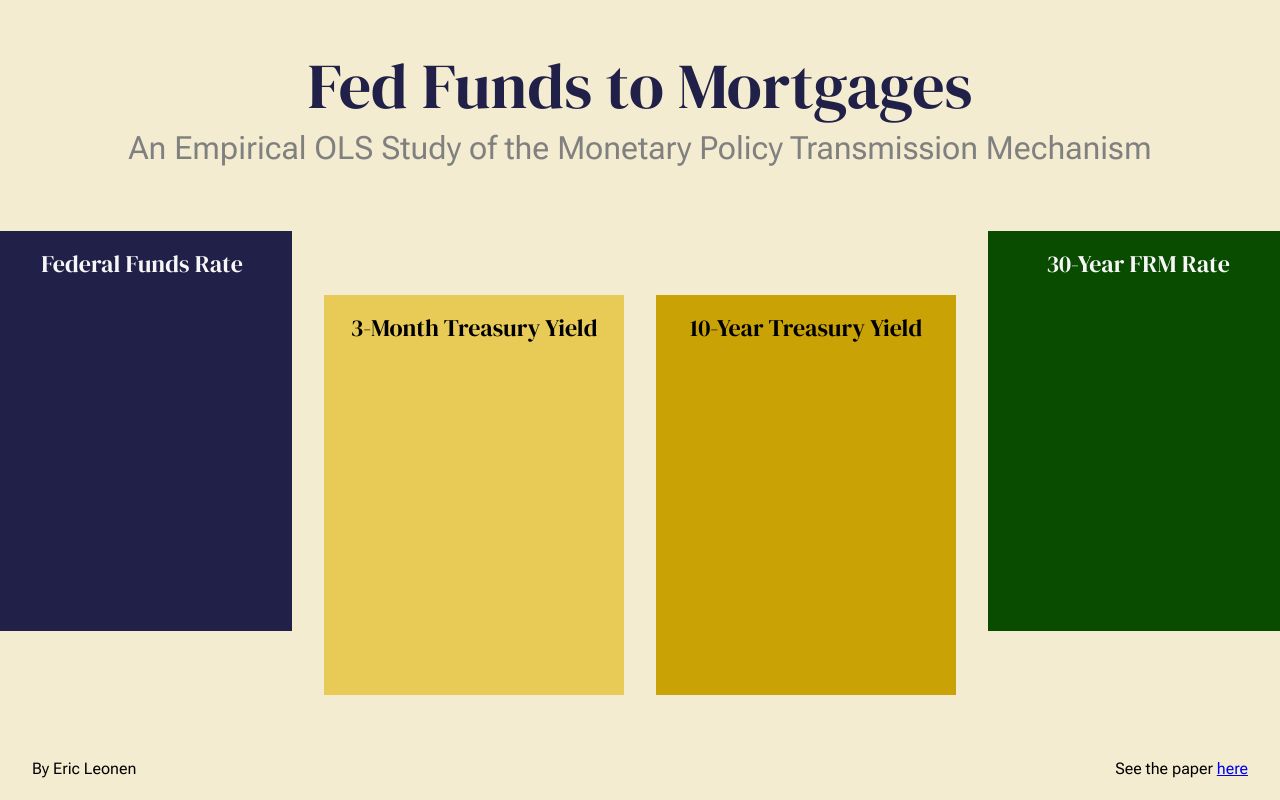
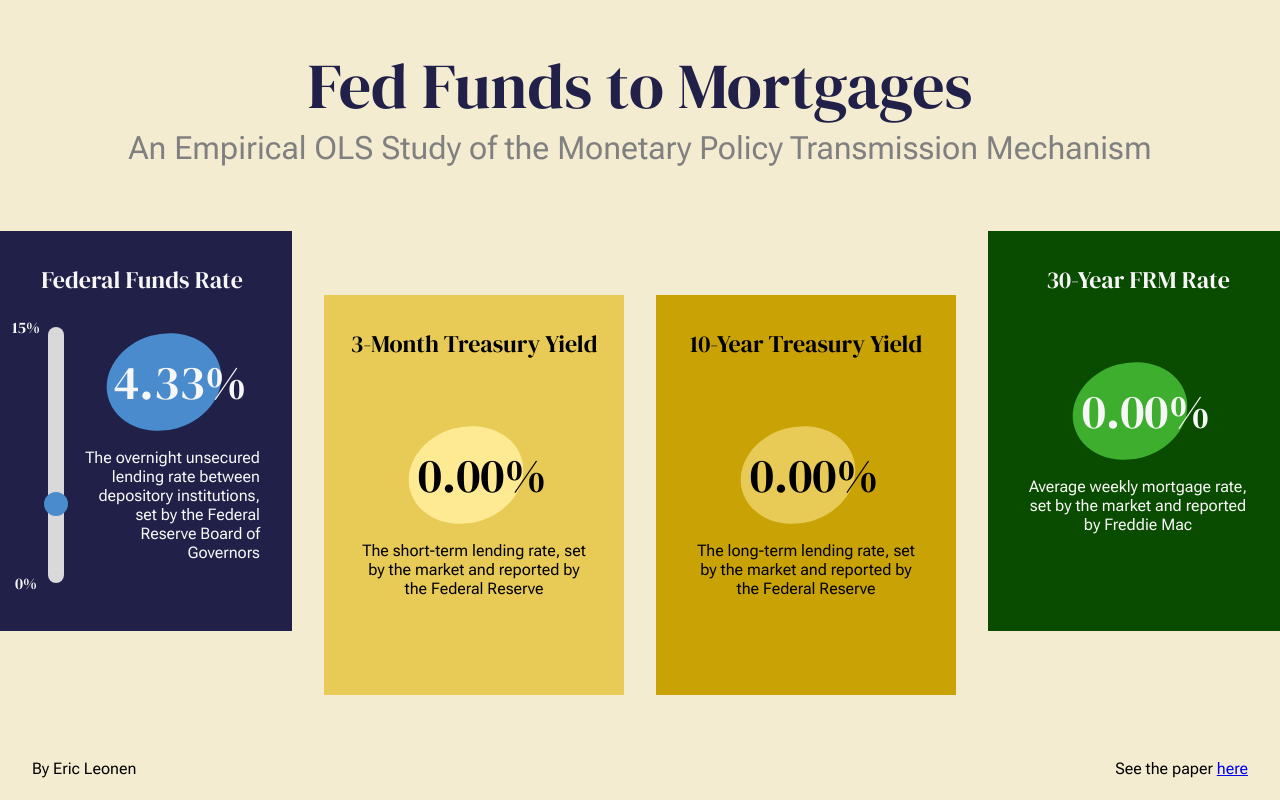
Before and after one commit to ericleonen/from-fed-funds-to-mortgages, a React (Create React App) app in the folder frontend/: page / in a window 1280 px wide. Shown: the top 800 px of the page. Built offline with nearby package versions, Linux system fonts and the light colour scheme.

Commit message:
update FedFunds card and format other cards

```diff
--- a/frontend/src/components/Cards/Card/Card.css
+++ b/frontend/src/components/Cards/Card/Card.css
@@ -5,7 +5,7 @@
     margin-right: 16px;
     display: flex;
     flex-direction: column;
-    padding: 16px;
+    padding: 32px 16px 16px;
 }
 
 .cardTitle {
@@ -14,36 +14,55 @@
     text-align: center;
 }
 
+.cardContent {
+    display: flex;
+    flex: 1;
+}
+
+.cardInfoContainer {
+    display: flex;
+    flex-direction: column;
+    flex: 1;
+    align-items: center;
+    padding: 16px;
+    justify-content: center;
+}
+
+.description {
+    margin-top: 16px;
+    margin-bottom: 16px;
+}
+
 #FedFunds {
     background-color: var(--color-fed);
     color: var(--color-white);
+}
 
-    .backgroundOval {
-        background-color: var(--color-fed-light)
-    }
+#FedFunds .backgroundOval {
+    background-color: var(--color-fed-light)
 }
 
 #ShortTerm {
     background-color: var(--color-treasury);
+}
 
-    .backgroundOval {
-        background-color: var(--color-treasury-light)
-    }
+#ShortTerm .backgroundOval {
+    background-color: var(--color-treasury-light)
 }
 
 #LongTerm {
     background-color: var(--color-treasury-dark);
+}
 
-    .backgroundOval {
-        background-color: var(--color-treasury)
-    }
+#LongTerm .backgroundOval {
+    background-color: var(--color-treasury)
 }
 
 #FRM {
     background-color: var(--color-frm);
     color: var(--color-white);
+}
 
-    .backgroundOval {
-        background-color: var(--color-frm-light)
-    }
+#FRM .backgroundOval {
+    background-color: var(--color-frm-light)
 }
--- a/frontend/src/components/Cards/Card/Card.tsx
+++ b/frontend/src/components/Cards/Card/Card.tsx
@@ -1,18 +1,32 @@
 import Rates from "../../../constants/Rates";
 import "./Card.css";
+import RateDisplay from "./RateDisplay";
 
 type CardProps = {
     title: string,
     rate: Rates,
+    rateValue: number,
+    description: string,
     children?: React.ReactNode
 };
 
-const Card: React.FC<CardProps> = ({ title, rate, children }) => {
+const Card: React.FC<CardProps> = ({ title, rate, rateValue, description, children }) => {
     return (
         <div className="cardContainer" id={rate}>
             <p className="cardTitle">{title}</p>
-            <div>
-                {children}
+            <div className="cardContent">
+                {rate === Rates.FedFunds && children}
+                <div className="cardInfoContainer">
+                    <RateDisplay value={rateValue} />
+                    <p
+                        className="description"
+                        style={{
+                            "textAlign": rate === Rates.FedFunds ? "right" : "center"
+                        }}
+                    >
+                        {description}
+                    </p>
+                </div>
             </div>
         </div>
     );
--- /dev/null
+++ b/frontend/src/components/Cards/Card/FedFundsSlider/FedFundsSlider.css
@@ -0,0 +1,59 @@
+#fedFundsSliderContainer {
+    --track-thickness: 16px;
+    --track-length: 256px;
+    --knob-diameter: 24px;
+    --end-label-height: 20px;
+
+    position: relative;
+    height: 100%;
+    width: 60px;
+    display: flex;
+    flex-direction: column;
+    justify-content: space-between;
+}
+
+#slider {
+    position: absolute;
+    -webkit-appearance: none;
+    appearance: none;
+    background: transparent;
+    transform-origin: top right;
+    transform: rotate(-90deg);
+    width: var(--track-length);
+    right: calc(var(--track-thickness) - (var(--track-thickness) - var(--knob-diameter)) / 2);
+    top: calc(50% - var(--track-length) / 2);
+}
+
+#slider::-webkit-slider-runnable-track {
+    height: var(--track-thickness);
+    background: var(--color-gray-light);
+    border-radius: 999px;
+}
+
+#slider::-webkit-slider-thumb {
+    -webkit-appearance: none;
+    appearance: none;
+    height: 24px;
+    width: 24px;
+    border-radius: 999px;
+    background: var(--color-fed-light);
+    margin-top: calc((var(--track-thickness) - var(--knob-diameter)) / 2);
+}
+
+.endLabel {
+    color: var(--color-white);
+    height: var(--end-label-height);
+    line-height: var(--end-label-height);
+    position: absolute;
+    width: calc(100% - var(--knob-diameter));
+    text-align: center;
+    font-family: var(--font-primary);
+}
+
+.endLabel:nth-of-type(1) {
+    top: calc(50% - var(--track-length) / 2 - var(--end-label-height) / 2);
+}
+
+.endLabel:nth-of-type(2) {
+    bottom: calc(50% - var(--track-length) / 2 - var(--end-label-height) / 2);
+}
--- /dev/null
+++ b/frontend/src/components/Cards/Card/FedFundsSlider/FedFundsSlider.tsx
@@ -0,0 +1,29 @@
+
+import "./FedFundsSlider.css";
+
+type FedFundsSliderProps = {
+    min: number,
+    max: number,
+    value: number,
+    onChange: (newValue: number) => void
+}
+
+const FedFundsSlider: React.FC<FedFundsSliderProps> = ({ min, max, value, onChange }) => {
+    return (
+        <div id="fedFundsSliderContainer">
+            <span className="endLabel">{max}%</span>
+            <input
+                type="range"
+                min={min}
+                max={max}
+                step={0.01}
+                value={value}
+                onChange={(e) => onChange(parseFloat(e.target.value))}
+                id="slider"
+            />
+            <span className="endLabel">{min}%</span>
+        </div>
+    );
+};
+
+export default FedFundsSlider;
--- /dev/null
+++ b/frontend/src/components/Cards/Card/FedFundsSlider/index.tsx
@@ -0,0 +1,3 @@
+import FedFundsSlider from "./FedFundsSlider";
+
+export default FedFundsSlider;
--- a/frontend/src/components/Cards/Card/RateDisplay/RateDisplay.tsx
+++ b/frontend/src/components/Cards/Card/RateDisplay/RateDisplay.tsx
@@ -8,7 +8,7 @@ const RateDisplay: React.FC<RateDisplayProps> = ({ value }) => {
     return (
         <div className="rateDisplayContainer">
             <div className="backgroundOval"/>
-            <span className="valueText">{value}%</span>
+            <span className="valueText">{value.toFixed(2)}%</span>
         </div>
     )
 };
--- a/frontend/src/components/Cards/Cards.tsx
+++ b/frontend/src/components/Cards/Cards.tsx
@@ -1,33 +1,51 @@
+import { useState } from "react";
 import Rates from "../../constants/Rates";
 import Card from "./Card";
+import FedFundsSlider from "./Card/FedFundsSlider";
 import CardGroup from "./CardGroup";
 import "./Cards.css";
 
 function Cards() {
+    const origFedFundsRate = 4.33;
+    const [deltaFedFundsRate, setDeltaFedFundsRate] = useState(0);
+
     return (
         <div className="cardsContainer">
             <CardGroup>
                 <Card
                     title="Federal Funds Rate"
                     rate={Rates.FedFunds}
+                    rateValue={origFedFundsRate + deltaFedFundsRate}
+                    description="The overnight unsecured lending rate between depository institutions, set by the Federal Reserve Board of Governors"
                 >
-
+                    <FedFundsSlider
+                        min={0}
+                        max={10 + Math.floor(origFedFundsRate + 1)}
+                        value={origFedFundsRate + deltaFedFundsRate}
+                        onChange={newFedFundsRate => setDeltaFedFundsRate(newFedFundsRate - origFedFundsRate)}
+                    />
                 </Card>
             </CardGroup>
             <CardGroup lower>
                 <Card
                     title="3-Month Treasury Yield"
                     rate={Rates.ShortTerm}
+                    rateValue={0}
+                    description="The short-term lending rate, set by the market and reported by the Federal Reserve"
                 />
                 <Card
                     title="10-Year Treasury Yield"
                     rate={Rates.LongTerm}
+                    rateValue={0}
+                    description="The long-term lending rate, set by the market and reported by the Federal Reserve"
                 />
             </CardGroup>
             <CardGroup>
                 <Card
                     title="30-Year FRM Rate"
                     rate={Rates.FRM}
+                    rateValue={0}
+                    description="Average weekly mortgage rate, set by the market and reported by Freddie Mac"
                 />
             </CardGroup>
         </div>
--- a/frontend/src/index.css
+++ b/frontend/src/index.css
@@ -13,6 +13,7 @@
   /* COLORS */
   --color-background: #F3ECD0;
   --color-white: #f7f7f7;
+  --color-gray-light: #D9D9D9;
   --color-gray: #808080;
   --color-black: #0e0e0e;
   --color-fed-light: #498BCC;
```
